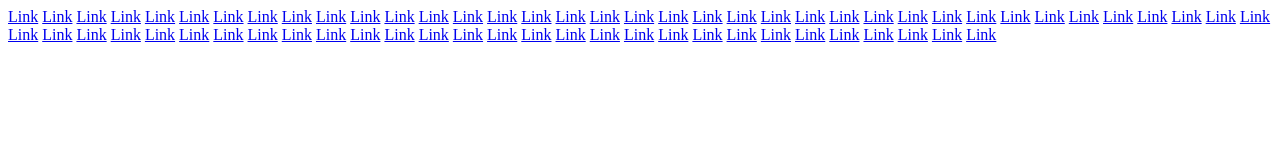
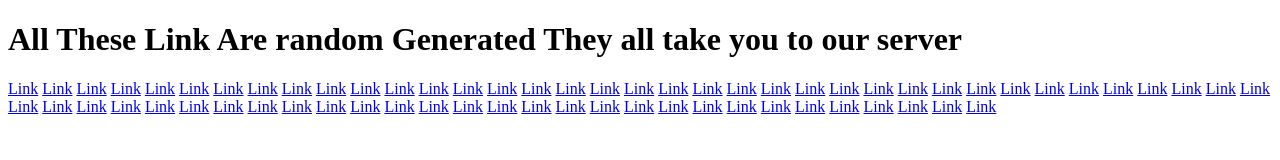
Before and after one commit to Ryanawesome111/gyslinks, a plain HTML site: page index.html in a window 1280 px wide. Drawn offline with Linux system fonts and the light colour scheme; a script that the page names is missing.

Commit message:
Update index.html

```diff
--- a/index.html
+++ b/index.html
@@ -7,6 +7,8 @@
 </head>
 <body>
   <script src="https://linkvertise.net/cdn/linkvertise.js"></script><script>linkvertise(223008, {whitelist: [], blacklist: [""]});</script>
+
+  <h1>All These Link Are random Generated They all take you to our server</h1>
 
   <a href="https://discord.com/invite/fyBB97VVJz">Link</a>   <a href="https://discord.com/invite/fyBB97VVJz">Link</a>   <a href="https://discord.com/invite/fyBB97VVJz">Link</a>   <a href="https://discord.com/invite/fyBB97VVJz">Link</a>
 
```
